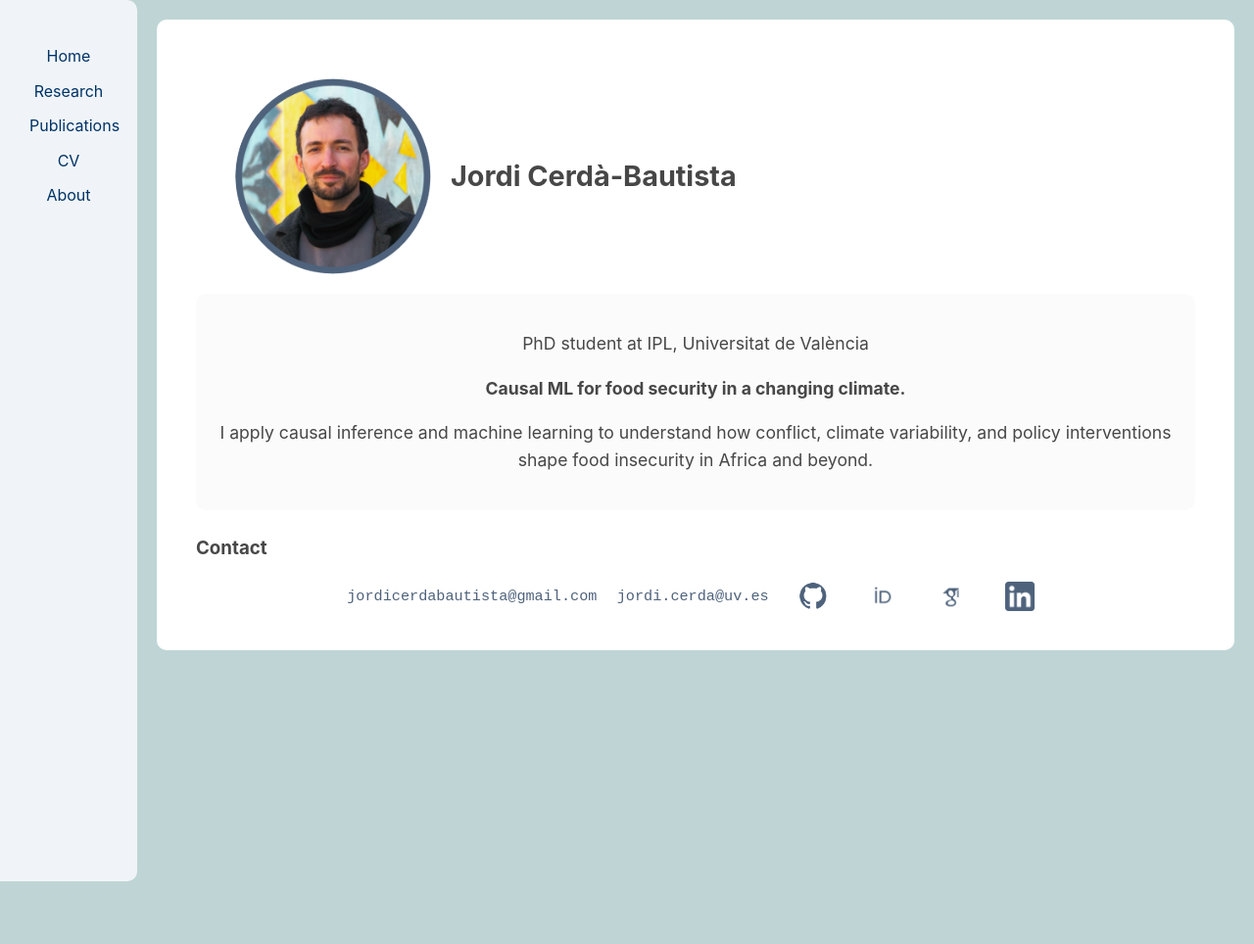
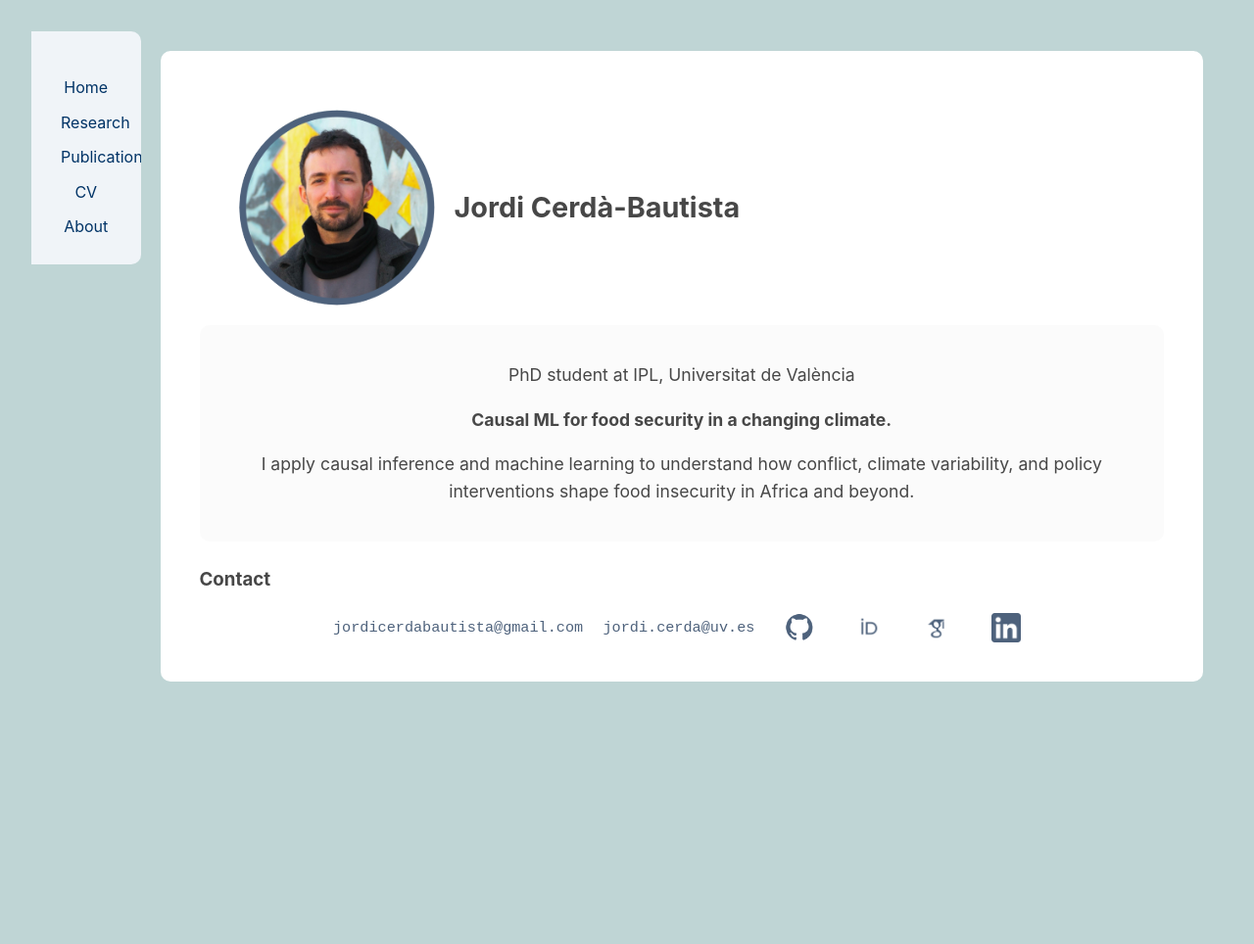
Before and after one commit to jordicbau/jordicbau.github.io, a Jekyll site: the page built from index.md, in a window 1280 px wide. Shown: the whole page at 98% size. Built offline with Jekyll 4.4.1, drawn with Linux system fonts in a browser that asks for light colours; before the commit the page ends 900 px from its top, so only the background shows below that.

Commit message:
Update style.css

```diff
--- a/assets/css/style.css
+++ b/assets/css/style.css
@@ -117,6 +117,8 @@
   transition: width 0.3s ease;
   text-align: center;
   border-radius: 0 10px 10px 0;
+  height: 100%;
+  overflow-y: auto;
 }
 
 .sidebar.collapsed {
@@ -184,9 +186,7 @@
   overflow-y: auto;
 }
 
-html, body {
-  height: 100vh; /* Set the page to fill the viewport */
-  overflow: hidden; /* Prevent full-page scrolling */
-  margin: 0;
-  padding: 0;
+.wrapper {
+  max-height: 90vh; /* or 800px, for example */
+  overflow: auto;
 }
```
